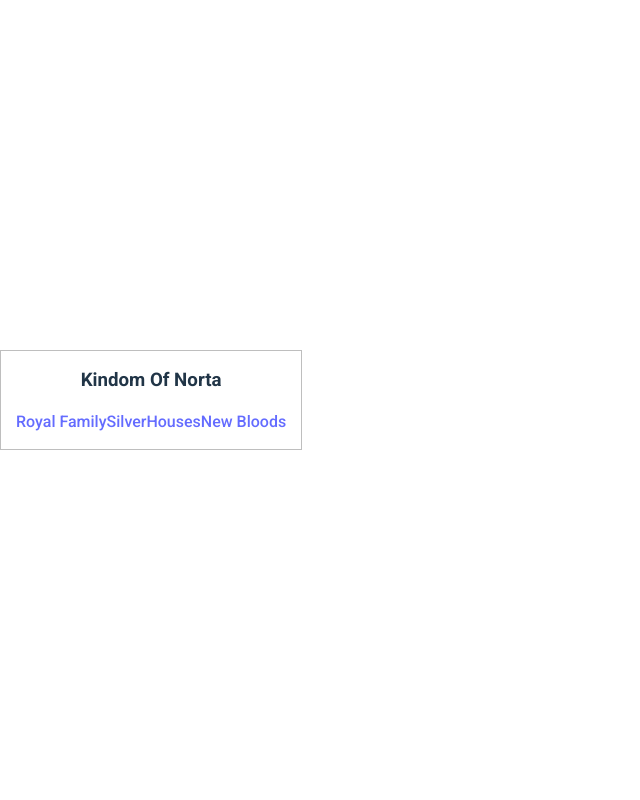
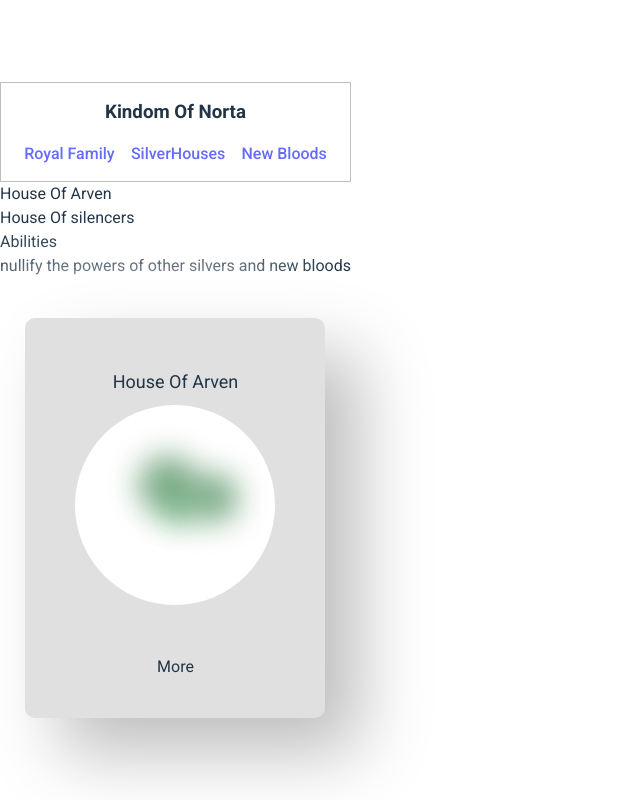
Before and after one commit to IlanVeras/red-queen-app, a React (Vite) app: page /especificFamily/Arven in a window 1280 px wide. Shown: the whole page, without its empty margins (0-640 px from the left). Built offline with nearby package versions, Linux system fonts and the light colour scheme.

Commit message:
EspecificFamily routes

```diff
--- a/src/App.jsx
+++ b/src/App.jsx
@@ -10,6 +10,7 @@ import FireAnimation from './Components/Animations/FireAnimation/FireAnimation'
 import RoyalFamily from "./Pages/RoyalFamily/RoyalFamily"
 import SilverFamilies from "./Pages/SilverFamilies/SilverFamilies"
 import NewBloods from "./Pages/NewBloods/NewBloods"
+import EspecificFamily from "./Pages/EspecificFamily/EspecificFamily"
 import './App.css'
 import peopleOfNorta from "./assets/peopleOfNorta"
 // console.log(peopleOfNorta)
@@ -35,7 +36,6 @@ function App() {
     <>
       <Router>
       <div>
-        {/* <Header /> */}
         <div className="container_Header">
             <h3>Kindom Of Norta</h3>
             <div>
@@ -50,6 +50,7 @@ function App() {
           <Route path="/" element={<RoyalFamily />} />
           <Route path="/silvers" element={<SilverFamilies/>} />
           <Route path="/newBloods" element={<NewBloods />} />
+          <Route path="/especificFamily/:familyName" element={<EspecificFamily/>}></Route>
         </Routes>
       </div>
     </Router>
@@ -57,12 +58,5 @@ function App() {
   )
 }
 
-// function App(){
-//   return(
-//     <>
-//     <FireAnimation></FireAnimation>
-//     </>
-//   )
-// }
 
 export default App
--- /dev/null
+++ b/src/Pages/EspecificFamily/EspecificFamily.jsx
@@ -0,0 +1,26 @@
+import { useParams } from "react-router-dom"
+import "./EspecificFamily.css"
+import peopleOfNorta from "../../assets/peopleOfNorta"
+import ArrayPeople from "../../Components/ArrayPeople/ArrayPeople"
+export default function EspecificFamily(){
+    const {familyName} = useParams()
+    const familyStr = familyName.toLowerCase()
+    const arrayFamily = peopleOfNorta.silverHouses[familyStr]
+    console.log(peopleOfNorta)
+    console.log(arrayFamily)
+    return(
+        <>
+            <p>House Of {familyName}</p>
+            <p>House Of {arrayFamily.category}</p>
+            <p>Abilities</p>
+            <div>
+            {arrayFamily.abilities.map(abilitie => (
+                <p>{abilitie}</p>
+            ))}
+            </div>
+            <div>
+                <ArrayPeople array={arrayFamily}></ArrayPeople>
+            </div>
+        </>
+    )
+}
--- a/src/Pages/SilverFamilies/SilverFamilies.jsx
+++ b/src/Pages/SilverFamilies/SilverFamilies.jsx
@@ -1,3 +1,4 @@
+import {BrowserRouter as Router, Route, Link, Routes} from "react-router-dom"
 import Bubbles from "../../Components/Bubbles/Bubbles";
 import Frame from "../../Components/Frame/Frame";
 import Header from "../../Components/Header/Header"
@@ -9,9 +10,7 @@ export default function SilverFamilies(){
     for(const key in peopleOfNorta.silverHouses){
         if (peopleOfNorta.silverHouses.hasOwnProperty(key)) {
             const value = peopleOfNorta.silverHouses[key];
-            console.log(key, value);
             arrColors.push({houseName: value.houseName, houseColors: value.houseColors})
-            console.log(arrColors)
           }
     }
     return(
@@ -19,7 +18,9 @@ export default function SilverFamilies(){
            {
             arrColors.map(f => (
                 <Frame>
-                    <Bubbles backGroundHouse={f.houseColors.backGroundHouse} bubble1={f.houseColors.color1} bubble2={f.houseColors.color2} bubble3={f.houseColors.color3}></Bubbles>
+                    <Link to={"/especificFamily/" + f.houseName}>
+                        <Bubbles backGroundHouse={f.houseColors.backGroundHouse} bubble1={f.houseColors.color1} bubble2={f.houseColors.color2} bubble3={f.houseColors.color3}></Bubbles>
+                    </Link>
                 </Frame>
             ))
            }
--- a/src/assets/peopleOfNorta.js
+++ b/src/assets/peopleOfNorta.js
@@ -2,9 +2,9 @@ const peopleOfNorta = {
     silverHouses: {
         arven: {
             abilities: [
-                "Nullify the powers of other silvers and new bloods"
+                "nullify the powers of other silvers and new bloods"
             ],
-            category: "Silencers",
+            category: "silencers",
             houseColors: {
                 backGroundHouse: "white",
                 color1: "rgb(0, 92, 23)", // Verde Musgo
@@ -20,31 +20,27 @@ const peopleOfNorta = {
             ]
         },
         blonos: {
-            abilities: "",
-            cathegory: "",
+            abilities: [],
+            category: "blood healers",
             houseColors: {
                 backGroundHouse: "grey",
-                // color1: "rgb(255, 242, 249)",
-                // color2: "rgb(255, 242, 249)",
-                // color3: "rgb(255, 242, 249)"
-                color1: "rgb(255, 242, 249)", // Verde Musgo
-                color2: "rgb(255, 0, 234)", // Branco Suavizado
+                color1: "rgb(255, 242, 249)",
+                color2: "rgb(255, 0, 234)",
                 color3: "rgb(255, 0, 106)"
             },
             houseName: "Blonos",
             weaknesses: [
 
             ],
-            male: [],
-            female: []
+            people: []
         },
         calore: {
             abilities: [
-                "Control over fire and higher temperatures",
-                "Immunity against fire",
-                "Immunity against coldness"
+                "control over fire and higher temperatures",
+                "immunity against fire",
+                "immunity against coldness"
             ],
-            category: "Burners",
+            category: "burners",
             houseColors: {
                 backGroundHouse: "radial-gradient(circle, #4a0700, #000)",
                 color1: "#FF7F00",
@@ -76,10 +72,10 @@ const peopleOfNorta = {
         },
         samos: {
             abilities: [
-                "Control over Metal and Magnetism",
-                "Strong relationship with anny type of metal"
+                "control over Metal and Magnetism",
+                "strong relationship with anny type of metal"
             ],
-            category: "Magnetrons",
+            category: "magnetrons",
             houseColors: {
                 backGroundHouse: "black",
                 color1: "#A9A9A9",
```
Also changed, not shown: src/Pages/EspecificFamily/EspecificFamily.css (added).
